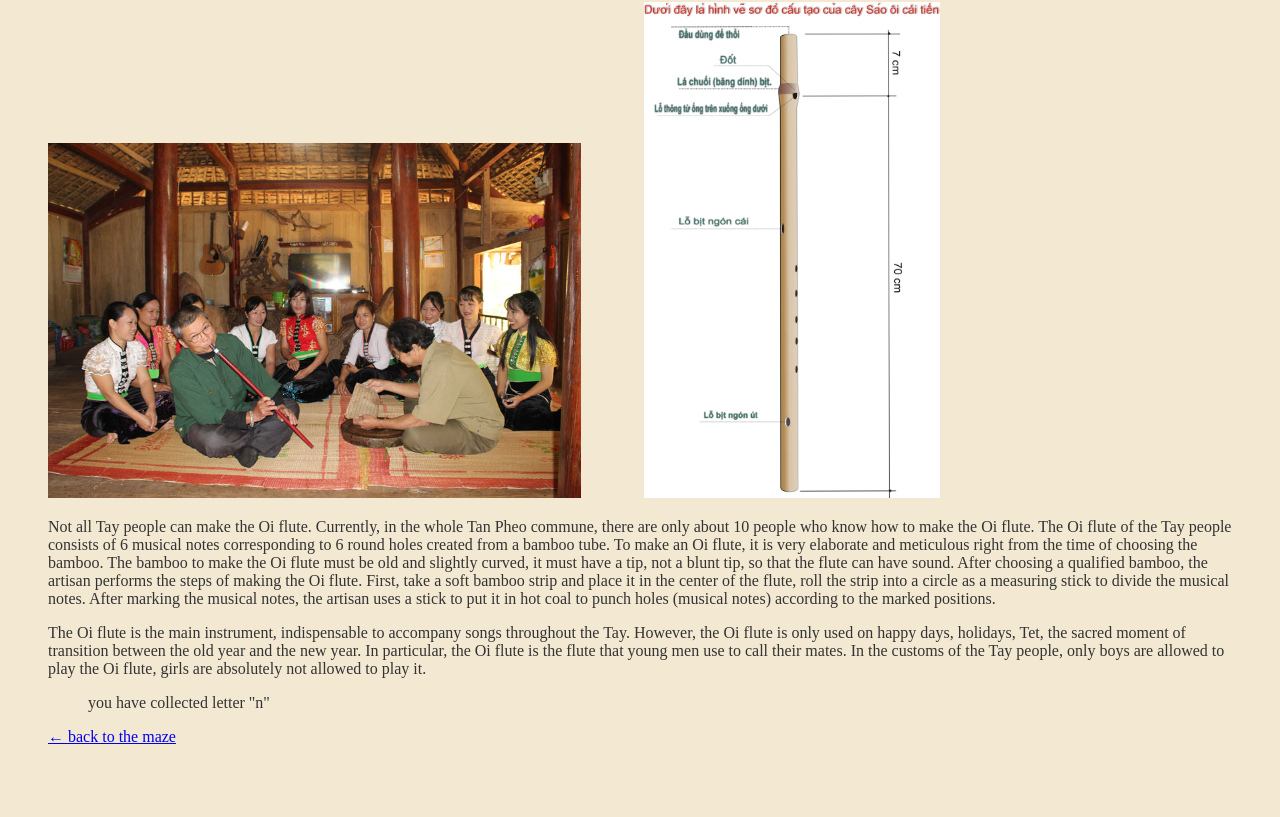
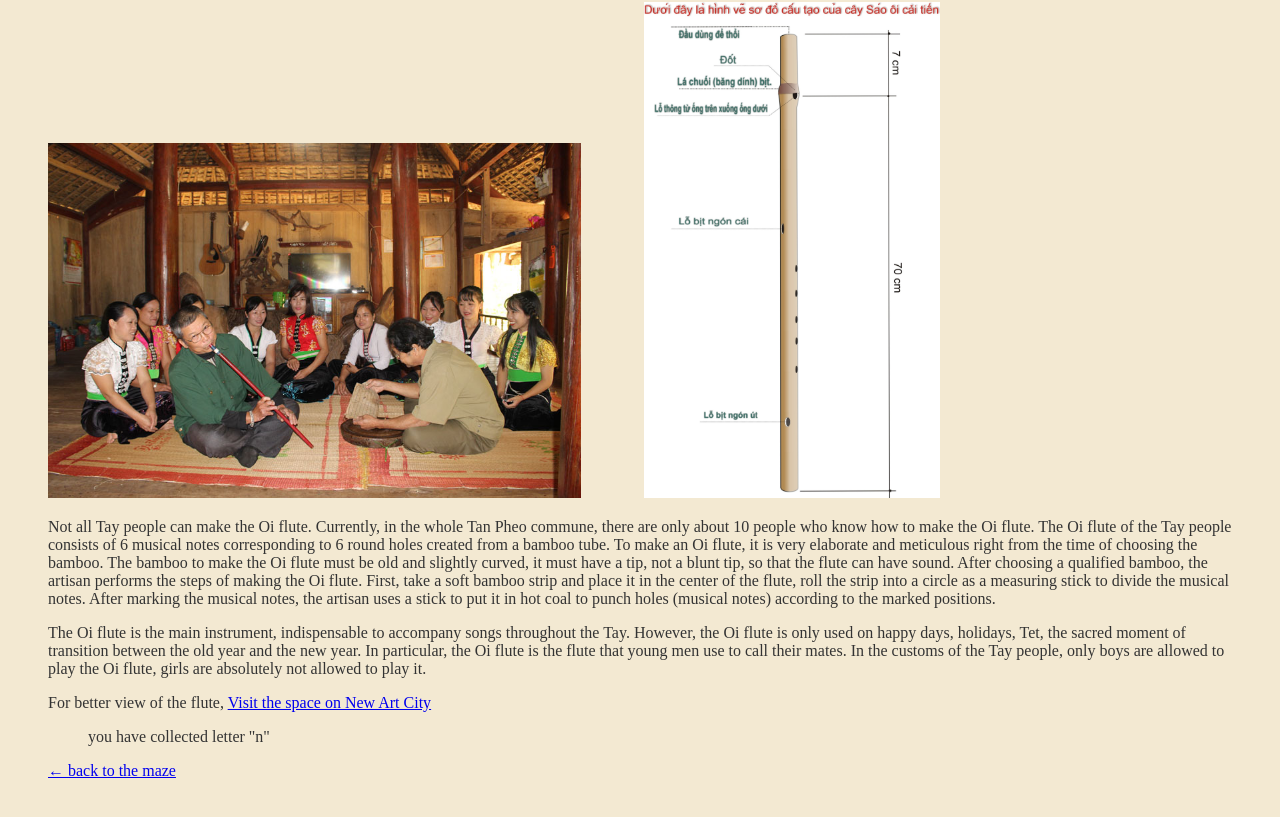
Before and after one commit to quynhhhh-ops/maze-game, a plain HTML site: page chest2.html in a window 1280 px wide. Shown: the part 127-944 px from the top of the page. Drawn offline with Linux system fonts and the light colour scheme.

Commit message:
Update chest2.html

```diff
--- a/chest2.html
+++ b/chest2.html
@@ -18,7 +18,10 @@
   <img src="images/sao3.jpg" alt="" style="width: 25%; display: inline-block;" />
     <p>Not all Tay people can make the Oi flute. Currently, in the whole Tan Pheo commune, there are only about 10 people who know how to make the Oi flute. The Oi flute of the Tay people consists of 6 musical notes corresponding to 6 round holes created from a bamboo tube. To make an Oi flute, it is very elaborate and meticulous right from the time of choosing the bamboo. The bamboo to make the Oi flute must be old and slightly curved, it must have a tip, not a blunt tip, so that the flute can have sound. After choosing a qualified bamboo, the artisan performs the steps of making the Oi flute. First, take a soft bamboo strip and place it in the center of the flute, roll the strip into a circle as a measuring stick to divide the musical notes. After marking the musical notes, the artisan uses a stick to put it in hot coal to punch holes (musical notes) according to the marked positions.</p>
     <p>The Oi flute is the main instrument, indispensable to accompany songs throughout the Tay. However, the Oi flute is only used on happy days, holidays, Tet, the sacred moment of transition between the old year and the new year. In particular, the Oi flute is the flute that young men use to call their mates. In the customs of the Tay people, only boys are allowed to play the Oi flute, girls are absolutely not allowed to play it.</p>
-    <blockquote>
+  For better view of the flute, <a href="https://newart.city/show/tinh-flute-the-endangered-sound-space" target="_blank">
+  Visit the space on New Art City
+</a>
+  <blockquote>
     you have collected letter "n"
   </blockquote>
   <p><a href="index.html">← back to the maze</a></p>
```
